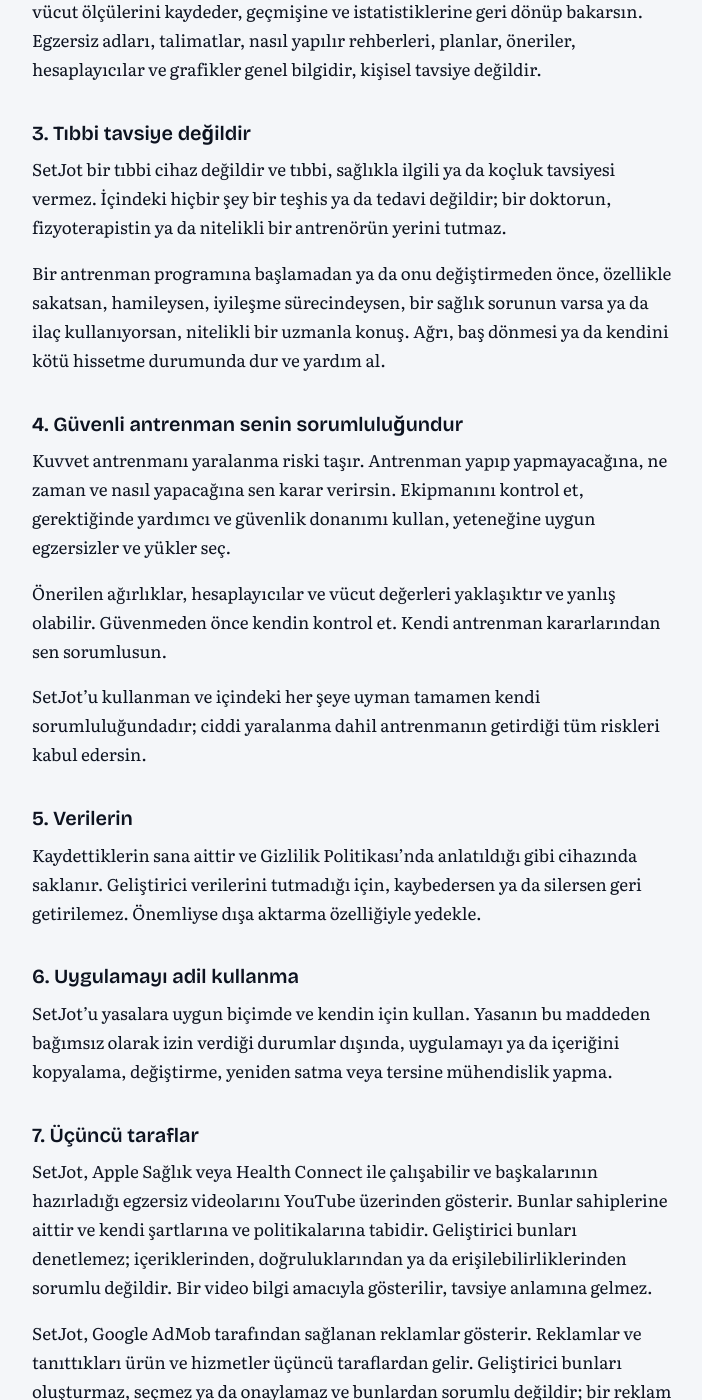
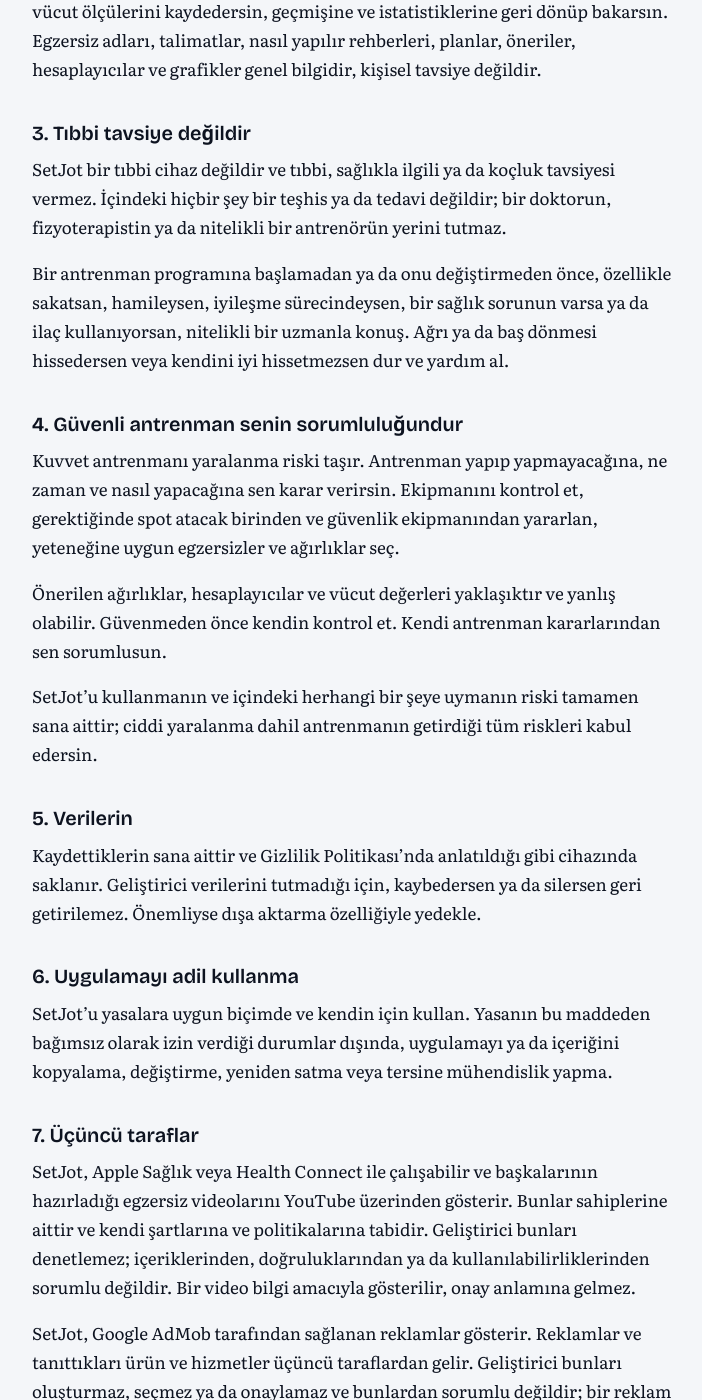
Before and after one commit to wgarunap/legal, a Jekyll site: the page built from setjot/tr/terms.md, in a window 1280 px wide and 1400 px high, scrolled down 787 px. Shown: the whole window, without its empty margins (272-974 px from the left). Built offline with Jekyll 4.4.1, drawn with Linux system fonts in a browser that asks for light colours; some of the changed text lies outside the part shown.

Commit message:
Turkish: clearer Terms and Privacy wording (risk, spotters, endorsement, hold harmless, lock screen), store badge lines matching Apple and Google, and tagline/contact blurbs.
Co-Authored-By: Claude Opus 5.5 <noreply@anthropic.com>

```diff
--- a/_data/i18n.yml
+++ b/_data/i18n.yml
@@ -23,5 +23,5 @@ ko: { apps: 앱, website_privacy: 웹사이트 개인정보, app_store: 다운
       soon_title: 곧 출시돼요, soon_body: "%name% 앱이 곧 App Store와 Google Play에 출시돼요. 조금만 기다려 주세요.", soon_back: "%name% 앱으로 돌아가기" }
 it: { apps: App, website_privacy: Privacy del sito web, app_store: Scarica su, play_store: Disponibile su,
       soon_title: In arrivo, soon_body: "%name% arriverà presto su App Store e Google Play. Torna a trovarci.", soon_back: "Torna a %name%" }
-tr: { apps: Uygulamalar, website_privacy: Web sitesi gizliliği, app_store: Şuradan indir, play_store: Şuradan al,
-      soon_title: Çok yakında, soon_body: "%name% yakında App Store ve Google Play’de olacak. Biraz sonra tekrar bak.", soon_back: "%name% sayfasına dön" }
+tr: { apps: Uygulamalar, website_privacy: Web sitesi gizliliği, app_store: Buradan indirin, play_store: Buradan edinin,
+      soon_title: Çok yakında, soon_body: "%name% yakında App Store ve Google Play’de olacak. Yakında tekrar uğra.", soon_back: "%name% sayfasına dön" }
--- a/setjot/tr/terms.md
+++ b/setjot/tr/terms.md
@@ -17,21 +17,21 @@ SetJot’u yükleyerek veya kullanarak bu şartları kabul edersin. Kabul etmiyo
 
 ## 2. SetJot nedir
 
-SetJot, kişisel bir antrenman günlüğüdür. Antrenmanları, programları ve vücut ölçülerini kaydeder, geçmişine ve istatistiklerine geri dönüp bakarsın. Egzersiz adları, talimatlar, nasıl yapılır rehberleri, planlar, öneriler, hesaplayıcılar ve grafikler genel bilgidir, kişisel tavsiye değildir.
+SetJot, kişisel bir antrenman günlüğüdür. Antrenmanları, programları ve vücut ölçülerini kaydedersin, geçmişine ve istatistiklerine geri dönüp bakarsın. Egzersiz adları, talimatlar, nasıl yapılır rehberleri, planlar, öneriler, hesaplayıcılar ve grafikler genel bilgidir, kişisel tavsiye değildir.
 
 ## 3. Tıbbi tavsiye değildir
 
 SetJot bir tıbbi cihaz değildir ve tıbbi, sağlıkla ilgili ya da koçluk tavsiyesi vermez. İçindeki hiçbir şey bir teşhis ya da tedavi değildir; bir doktorun, fizyoterapistin ya da nitelikli bir antrenörün yerini tutmaz.
 
-Bir antrenman programına başlamadan ya da onu değiştirmeden önce, özellikle sakatsan, hamileysen, iyileşme sürecindeysen, bir sağlık sorunun varsa ya da ilaç kullanıyorsan, nitelikli bir uzmanla konuş. Ağrı, baş dönmesi ya da kendini kötü hissetme durumunda dur ve yardım al.
+Bir antrenman programına başlamadan ya da onu değiştirmeden önce, özellikle sakatsan, hamileysen, iyileşme sürecindeysen, bir sağlık sorunun varsa ya da ilaç kullanıyorsan, nitelikli bir uzmanla konuş. Ağrı ya da baş dönmesi hissedersen veya kendini iyi hissetmezsen dur ve yardım al.
 
 ## 4. Güvenli antrenman senin sorumluluğundur
 
-Kuvvet antrenmanı yaralanma riski taşır. Antrenman yapıp yapmayacağına, ne zaman ve nasıl yapacağına sen karar verirsin. Ekipmanını kontrol et, gerektiğinde yardımcı ve güvenlik donanımı kullan, yeteneğine uygun egzersizler ve yükler seç.
+Kuvvet antrenmanı yaralanma riski taşır. Antrenman yapıp yapmayacağına, ne zaman ve nasıl yapacağına sen karar verirsin. Ekipmanını kontrol et, gerektiğinde spot atacak birinden ve güvenlik ekipmanından yararlan, yeteneğine uygun egzersizler ve ağırlıklar seç.
 
 Önerilen ağırlıklar, hesaplayıcılar ve vücut değerleri yaklaşıktır ve yanlış olabilir. Güvenmeden önce kendin kontrol et. Kendi antrenman kararlarından sen sorumlusun.
 
-SetJot’u kullanman ve içindeki her şeye uyman tamamen kendi sorumluluğundadır; ciddi yaralanma dahil antrenmanın getirdiği tüm riskleri kabul edersin.
+SetJot’u kullanmanın ve içindeki herhangi bir şeye uymanın riski tamamen sana aittir; ciddi yaralanma dahil antrenmanın getirdiği tüm riskleri kabul edersin.
 
 ## 5. Verilerin
 
@@ -43,7 +43,7 @@ SetJot’u yasalara uygun biçimde ve kendin için kullan. Yasanın bu maddeden
 
 ## 7. Üçüncü taraflar
 
-SetJot, Apple Sağlık veya Health Connect ile çalışabilir ve başkalarının hazırladığı egzersiz videolarını YouTube üzerinden gösterir. Bunlar sahiplerine aittir ve kendi şartlarına ve politikalarına tabidir. Geliştirici bunları denetlemez; içeriklerinden, doğruluklarından ya da erişilebilirliklerinden sorumlu değildir. Bir video bilgi amacıyla gösterilir, tavsiye anlamına gelmez.
+SetJot, Apple Sağlık veya Health Connect ile çalışabilir ve başkalarının hazırladığı egzersiz videolarını YouTube üzerinden gösterir. Bunlar sahiplerine aittir ve kendi şartlarına ve politikalarına tabidir. Geliştirici bunları denetlemez; içeriklerinden, doğruluklarından ya da kullanılabilirliklerinden sorumlu değildir. Bir video bilgi amacıyla gösterilir, onay anlamına gelmez.
 
 SetJot, Google AdMob tarafından sağlanan reklamlar gösterir. Reklamlar ve tanıttıkları ürün ve hizmetler üçüncü taraflardan gelir. Geliştirici bunları oluşturmaz, seçmez ya da onaylamaz ve bunlardan sorumlu değildir; bir reklam verenle olan her işlemin seninle o reklam veren arasındadır.
 
```
Also changed, not shown: other parts of setjot/tr/terms.md (+1 -1 lines), setjot/tr/contact.md (+1 -1 lines), setjot/tr/index.md (+1 -1 lines), setjot/tr/privacy.md (+5 -5 lines).
